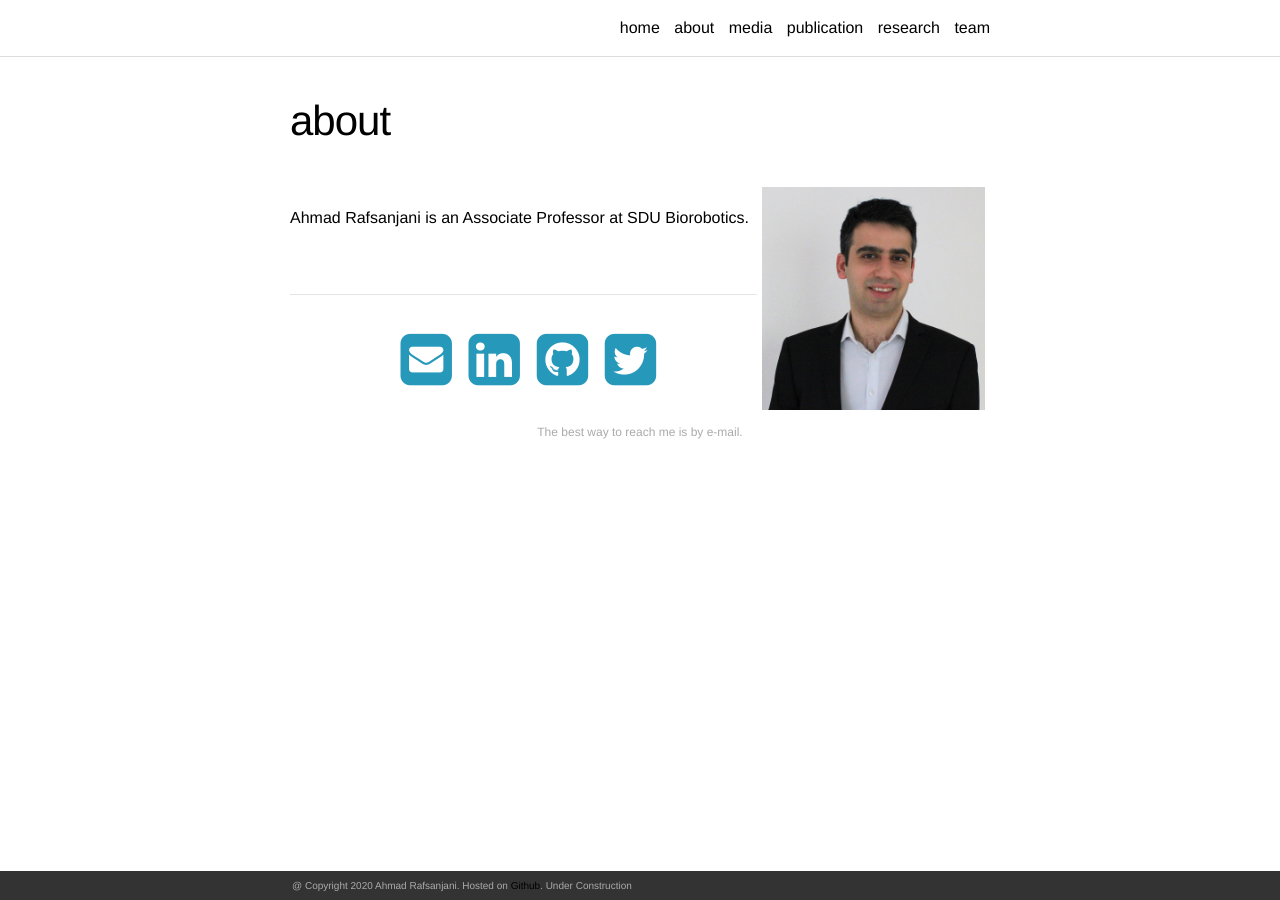
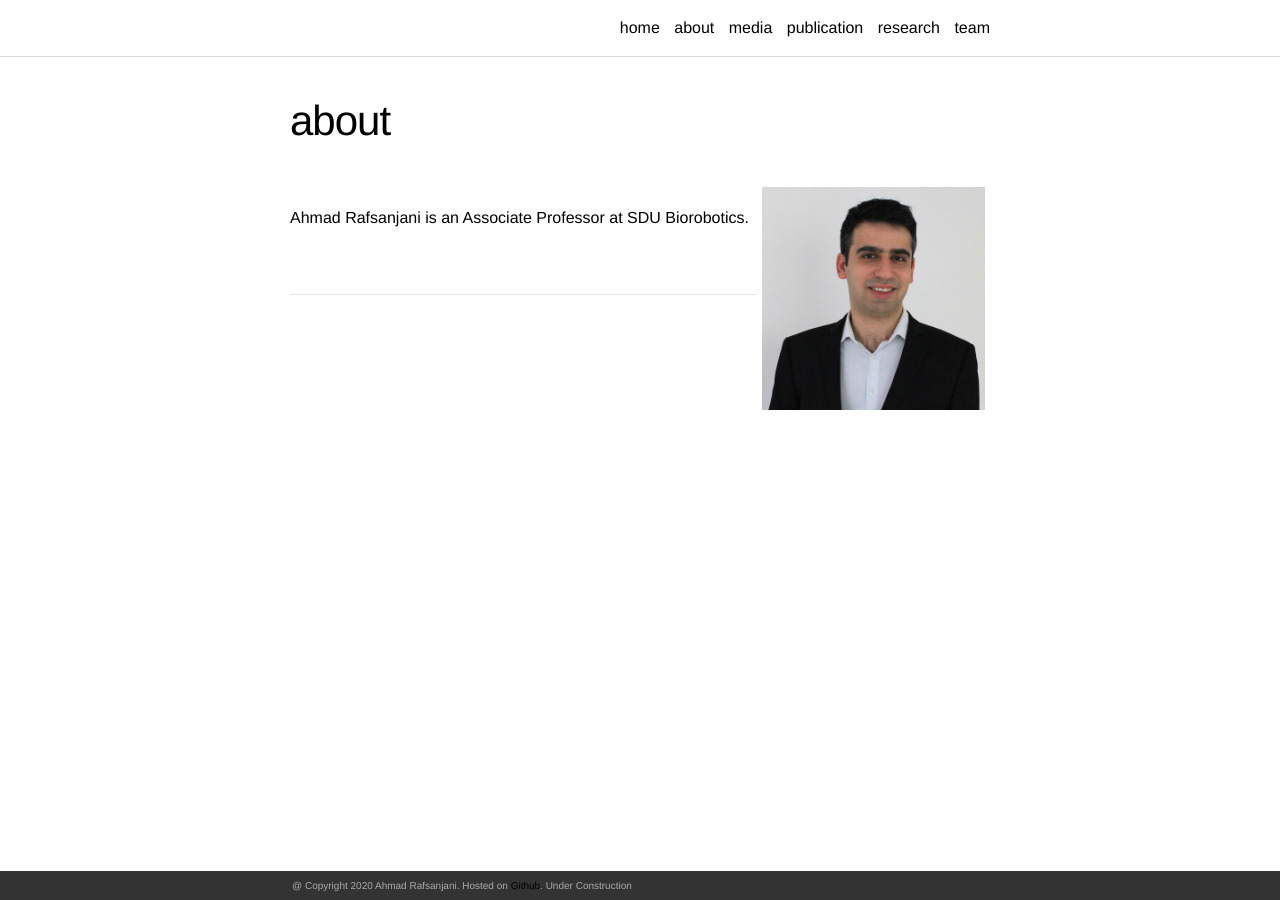
Before and after one commit to ahmadrafsanjani/ahmadrafsanjani.github.io, a Jekyll site: the page built from about.md, in a window 1280 px wide. Built offline with Jekyll 4.4.1, drawn with Linux system fonts in a browser that asks for light colours; nearby versions of some CDN libraries; a style sheet for code colours, icons or effects is not loaded.

Commit message:
commit 1

```diff
--- a/about.md
+++ b/about.md
@@ -13,16 +13,3 @@ Ahmad Rafsanjani is an Associate Professor at SDU Biorobotics.
 <br/>
 <hr/>
 <br/>
-<span class="contacticon center">
-	<a href="mailto:ahmad.rafsanjani@gmail.com"><i class="fa fa-envelope-square"></i></a>
-	<a href="https://scholar.google.ca/citations?user=k_glFNkAAAAJ&hl=en" title="googlescholar"><i class="ai ai-google-scholar-square"></i></a>
-	<a href="https://orcid.org/0000-0003-4950-2303" target="_blank" title="ORCID"><i class="ai ai-orcid-square"></i></a>
-	<a href="https://www.linkedin.com/in/ahmad-rafsanjani-a2a91121/" target="_blank"><i class="fa fa-linkedin-square"></i></a>
-	<!-- <a href="http://tumblr.com" target="_blank"><i class="fa fa-tumblr-square"></i></a> -->
-	<a href="https://github.com/ahmadrafsanjani" target="_blank"><i class="fa fa-github-square"></i></a>
-	<a href="https://twitter.com/rafsanjani84" target="_blank"><i class="fa fa-twitter-square"></i></a>
-</span>
-
-<div class="col three caption">
-	The best way to reach me is by e-mail.
-</div>
```
